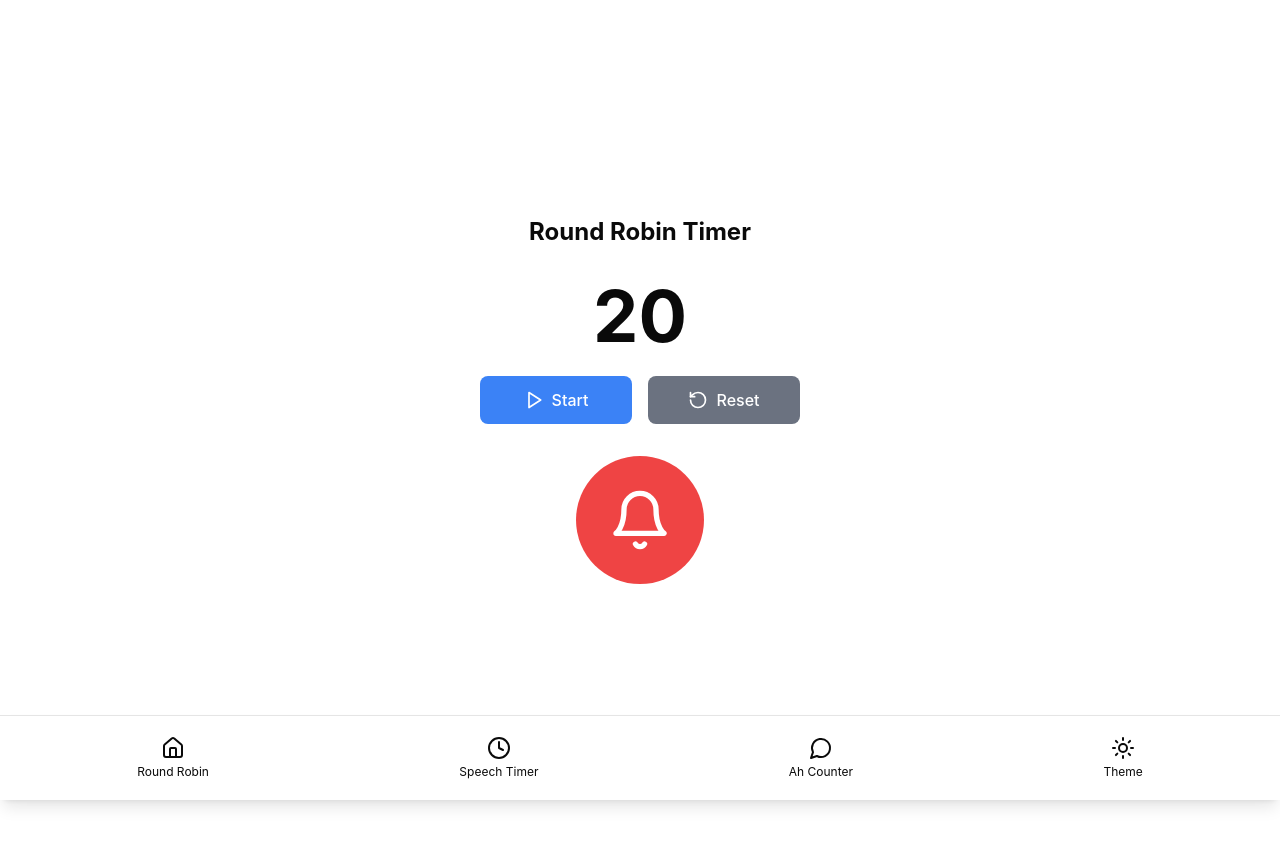
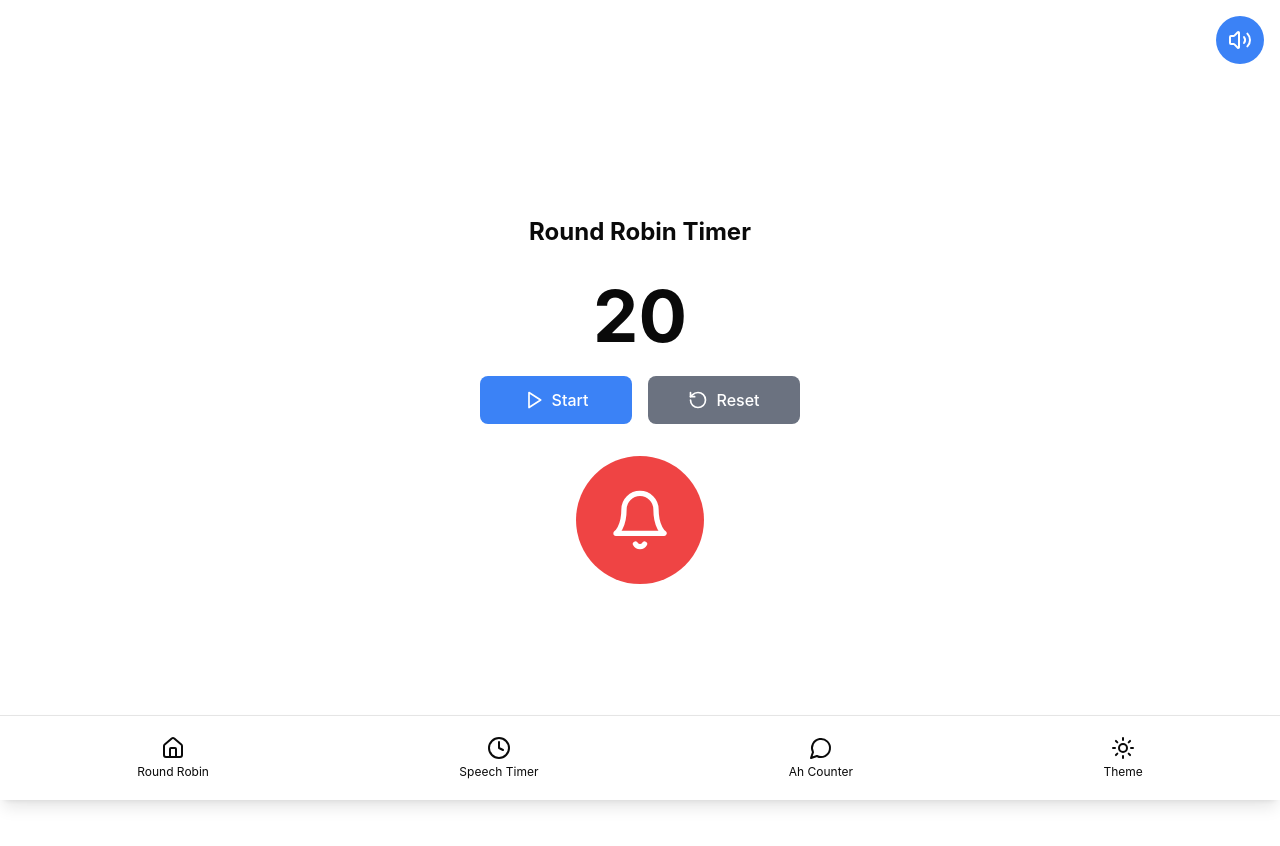
Before and after one commit to udesh-kavinda/TM-Timer, a Next.js app: page / in a window 1280 px wide. Shown: the top 846 px of the page. Built offline with nearby package versions, Linux system fonts and the light colour scheme.

Commit message:
feat: add mute button to Round Robin Timer and fix script tag error
Add mute button and fix hydration warning in theme provider.

Co-authored-by: null <90600874+udesh-kavinda@users.noreply.github.com>

```diff
--- a/app/layout.tsx
+++ b/app/layout.tsx
@@ -34,7 +34,7 @@ export default function RootLayout({
         <link rel="icon" href="/icon-192x192.png" />
         <link rel="apple-touch-icon" href="/icon-192x192.png" />
       </head>
-      <body>
+      <body suppressHydrationWarning>
         <LayoutClient>{children}</LayoutClient>
       </body>
     </html>
--- a/app/page.tsx
+++ b/app/page.tsx
@@ -1,11 +1,12 @@
 "use client"
 
 import { useState, useEffect, useRef } from "react"
-import { Bell, Play, RotateCcw } from "lucide-react"
+import { Bell, Play, RotateCcw, Volume2, VolumeX } from "lucide-react"
 
 export default function RoundRobinTimer() {
   const [time, setTime] = useState(20)
   const [isRunning, setIsRunning] = useState(false)
+  const [isMuted, setIsMuted] = useState(false)
   const audioRef = useRef<HTMLAudioElement | null>(null)
 
   useEffect(() => {
@@ -46,7 +47,7 @@ export default function RoundRobinTimer() {
   }
 
   const ringBell = () => {
-    if (audioRef.current) {
+    if (!isMuted && audioRef.current) {
       // Create a new audio instance for overlapping sounds
       const audio = new Audio(
         "https://hebbkx1anhila5yf.public.blob.vercel-storage.com/bicycle-bell-155622-onnN23vCajWoJnzFKT2hZ46FN5wWHO.mp3",
@@ -57,6 +58,18 @@ export default function RoundRobinTimer() {
 
   return (
     <div className="flex min-h-screen flex-col items-center justify-center p-4">
+      <div className="absolute top-4 right-4">
+        <button
+          onClick={() => setIsMuted(!isMuted)}
+          className={`p-3 rounded-full flex items-center justify-center transition-colors ${
+            isMuted ? "bg-red-500 text-white" : "bg-blue-500 text-white"
+          }`}
+          title={isMuted ? "Unmute" : "Mute"}
+        >
+          {isMuted ? <VolumeX className="h-6 w-6" /> : <Volume2 className="h-6 w-6" />}
+        </button>
+      </div>
+
       <h1 className="text-2xl font-bold mb-2">Round Robin Timer</h1>
 
       <div className="my-6 text-7xl font-bold">{time}</div>
--- a/components/theme-provider.tsx
+++ b/components/theme-provider.tsx
@@ -3,5 +3,9 @@ import { ThemeProvider as NextThemesProvider } from "next-themes"
 import type { ThemeProviderProps } from "next-themes"
 
 export function ThemeProvider({ children, ...props }: ThemeProviderProps) {
-  return <NextThemesProvider {...props}>{children}</NextThemesProvider>
+  return (
+    <NextThemesProvider {...props} forcedTheme={undefined} storageKey="toastmaster-theme">
+      {children}
+    </NextThemesProvider>
+  )
 }
```
